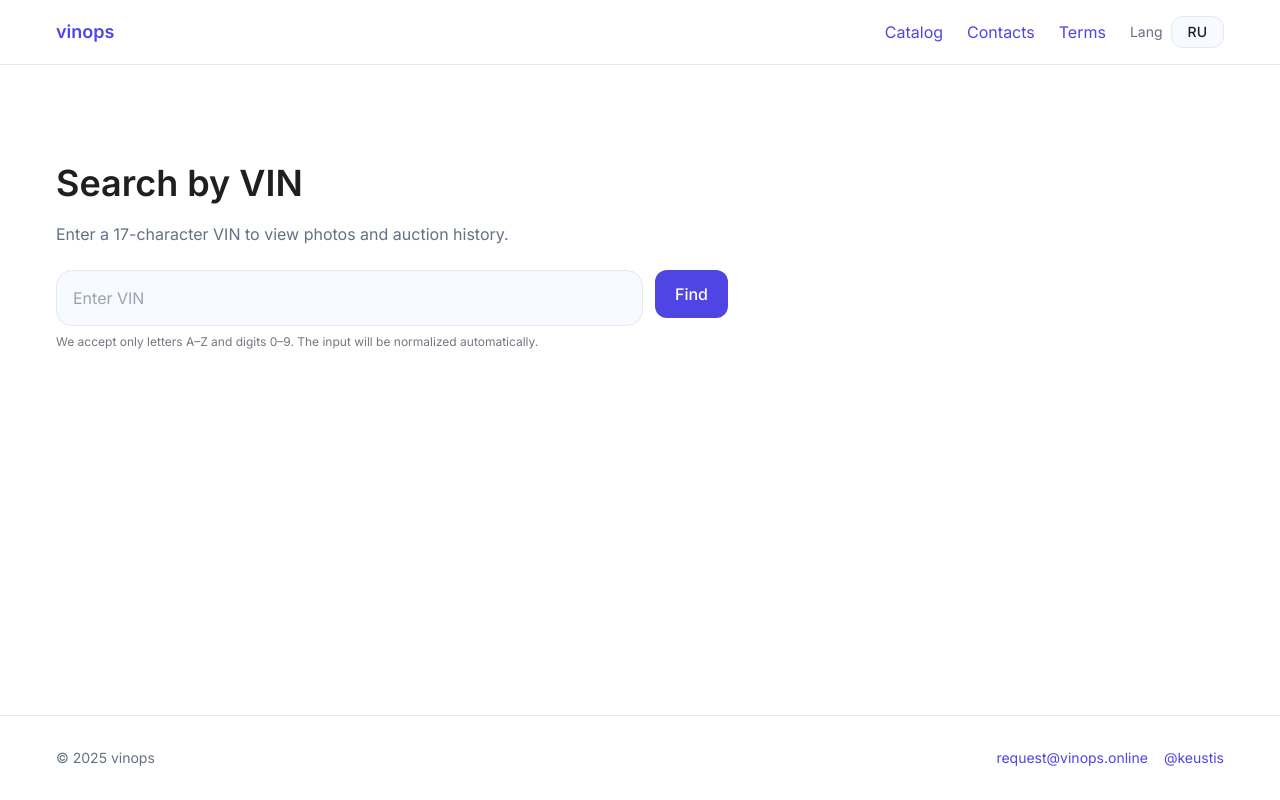
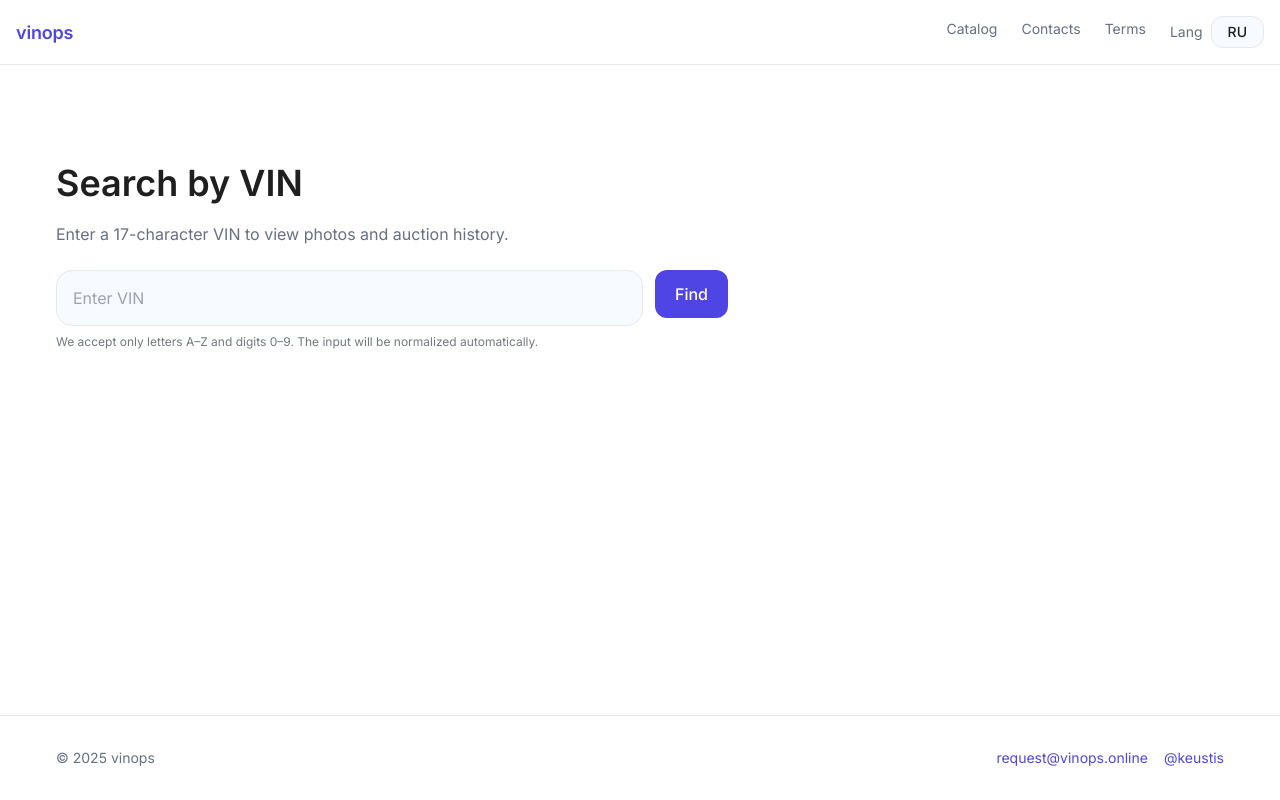
Before and after one commit to KestutisTreciokas/vinops, a Next.js app in the folder frontend/: page /en in a window 1280 px wide. Built offline with nearby package versions, Linux system fonts and the light colour scheme.

Commit message:
frontend: polish header in [lang]/layout (active nav, fixed height, spacing)

```diff
--- a/frontend/src/app/[lang]/layout.tsx
+++ b/frontend/src/app/[lang]/layout.tsx
@@ -1,10 +1,11 @@
 import Link from 'next/link'
 import type { Metadata } from 'next'
+import NavLink from '../../components/NavLink'
 
 const NAV = [
-  { href: '/[lang]/cars',    label: { en: 'Catalog',  ru: 'Каталог' } },
-  { href: '/[lang]/contacts',label: { en: 'Contacts', ru: 'Контакты' } },
-  { href: '/[lang]/terms',   label: { en: 'Terms',    ru: 'Условия' } },
+  { href: '/[lang]/cars',     label: { en: 'Catalog',  ru: 'Каталог' } },
+  { href: '/[lang]/contacts', label: { en: 'Contacts', ru: 'Контакты' } },
+  { href: '/[lang]/terms',    label: { en: 'Terms',    ru: 'Условия' } },
 ]
 
 export const metadata: Metadata = {
@@ -22,14 +23,14 @@ export default function LangLayout({
 
   return (
     <div className="min-h-screen flex flex-col bg-bg-canvas text-fg-default">
-      <header className="border-b border-border-muted">
-        <div className="container-prose flex items-center justify-between py-4">
-          <Link href={`/${params.lang}`} className="text-lg font-semibold">vinops</Link>
+      <header className="site-header">
+        <div className="inner">
+          <Link href={`/${params.lang}`} className="logo">vinops</Link>
           <nav className="flex items-center gap-6">
             {NAV.map((n) => (
-              <Link key={n.href} href={href(n.href)} className="hover:underline">
+              <NavLink key={n.href} href={href(n.href)}>
                 {t(n.label.en, n.label.ru)}
-              </Link>
+              </NavLink>
             ))}
             <LangSwitcher lang={params.lang} />
           </nav>
```
